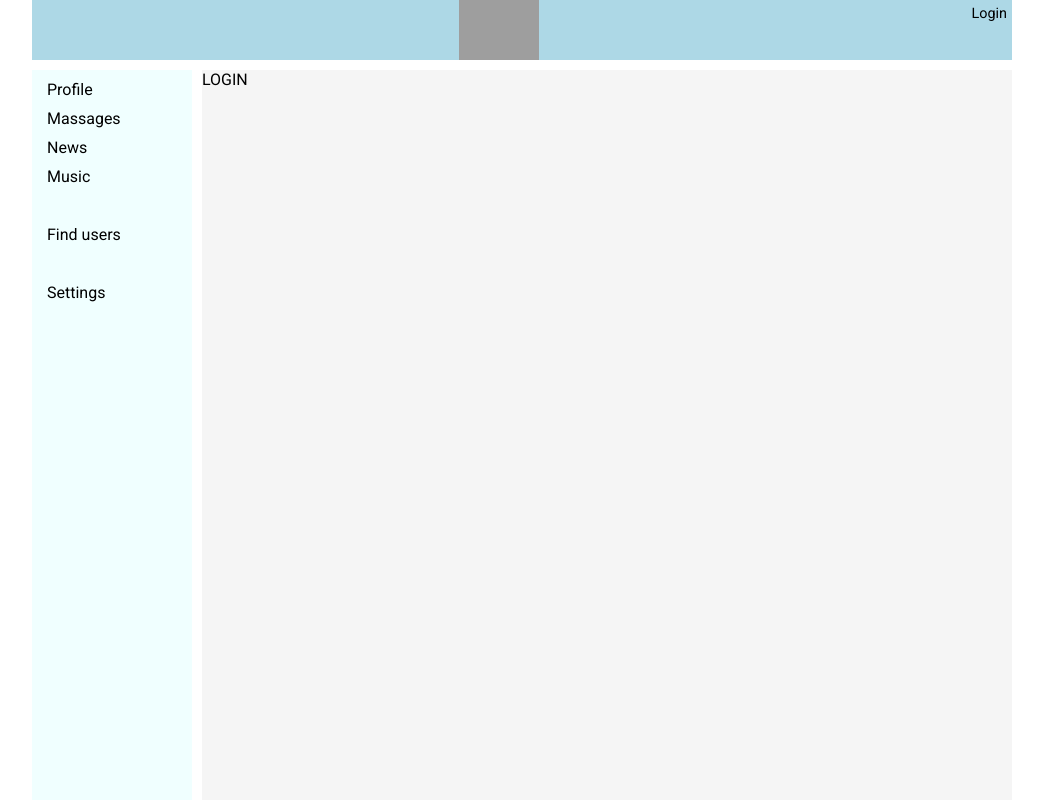
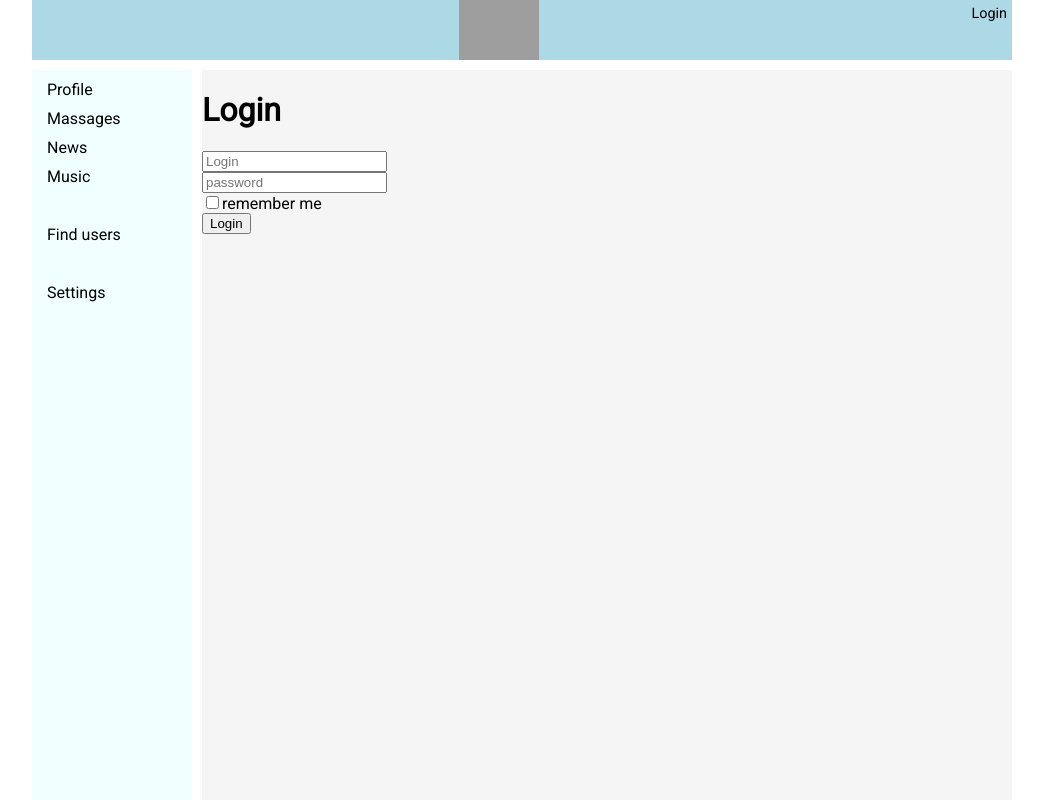
Before and after one commit to genekomarov/social-network, a React (Create React App) app: page /login in a window 1280 px wide. Shown: the whole page, without its empty margins (118-1161 px from the left). Built offline with nearby package versions, Linux system fonts and the light colour scheme; no server answers; grey boxes are pictures that could not be loaded.

Commit message:
Урок 75. Redux-Form

```diff
--- a/package.json
+++ b/package.json
@@ -13,6 +13,7 @@
     "react-router-dom": "^5.1.2",
     "react-scripts": "3.4.1",
     "redux": "^4.0.5",
+    "redux-form": "^8.3.5",
     "redux-thunk": "^2.3.0"
   },
   "scripts": {
--- a/src/api/api.js
+++ b/src/api/api.js
@@ -45,6 +45,13 @@ export const profileAPI = {
 };
 
 export const authAPI = {
-    authCheck: () => instance.get(`auth/me`)
+
+    authCheck: () => instance.get(`auth/me/`)
         .then(response => response.data),
+
+    login: (email, password, rememberMe, captcha) => instance.post('auth/login/', {email, password, rememberMe, captcha})
+        .then(response => response.data ),
+
+    logout: () => instance.delete('auth/login/')
+        .then(response => response.data ),
 };
--- a/src/components/Login/Login.jsx
+++ b/src/components/Login/Login.jsx
@@ -1,12 +1,36 @@
 import React from 'react';
+import {Field, reduxForm} from "redux-form";
 //import s from '   '
 
-const Login = () => {
+const LoginForm = (props) => {
+    return (
+        <form onSubmit={props.handleSubmit}>
+            <div><Field component={'input'} placeholder={'Login'} name={'login'}/></div>
+            <div><Field component={'input'} placeholder={'password'} name={'password'}/></div>
+            <div><Field component={'input'} type={'checkbox'} name={'rememberMe'}/>remember me</div>
+            <div>
+                <button>Login</button>
+            </div>
+        </form>
+    )
+};
+
+const LoginReduxForm = reduxForm({form: 'login'})(LoginForm);
+
+const Login = (props) => {
+
+    const onSubmit = (formData) => {
+        console.log(formData);
+    };
+
     return (
         <div>
-            LOGIN
+            <h1>Login</h1>
+            <LoginReduxForm  onSubmit={onSubmit}/>
         </div>
     );
 };
 
+
+
 export default Login;
--- a/src/redux/redux-store.js
+++ b/src/redux/redux-store.js
@@ -5,13 +5,15 @@ import dialogsReducer from "./dialogs-reducer";
 import sidebarReducer from "./sidebar-reducer";
 import usersReducer from "./users-reducer";
 import authReducer from "./auth-reducer";
+import {reducer as formReducer} from "redux-form";
 
 let reducers = combineReducers({
     profilePage: profileReducer,
     dialogsPage: dialogsReducer,
     sidebar: sidebarReducer,
     usersPage: usersReducer,
-    auth: authReducer
+    auth: authReducer,
+    form: formReducer,
 });
 
 let store = createStore(reducers, applyMiddleware(thunkMiddleware));
```
Also changed, not shown: 1 other file (tests, documents, lock files or other folders).
